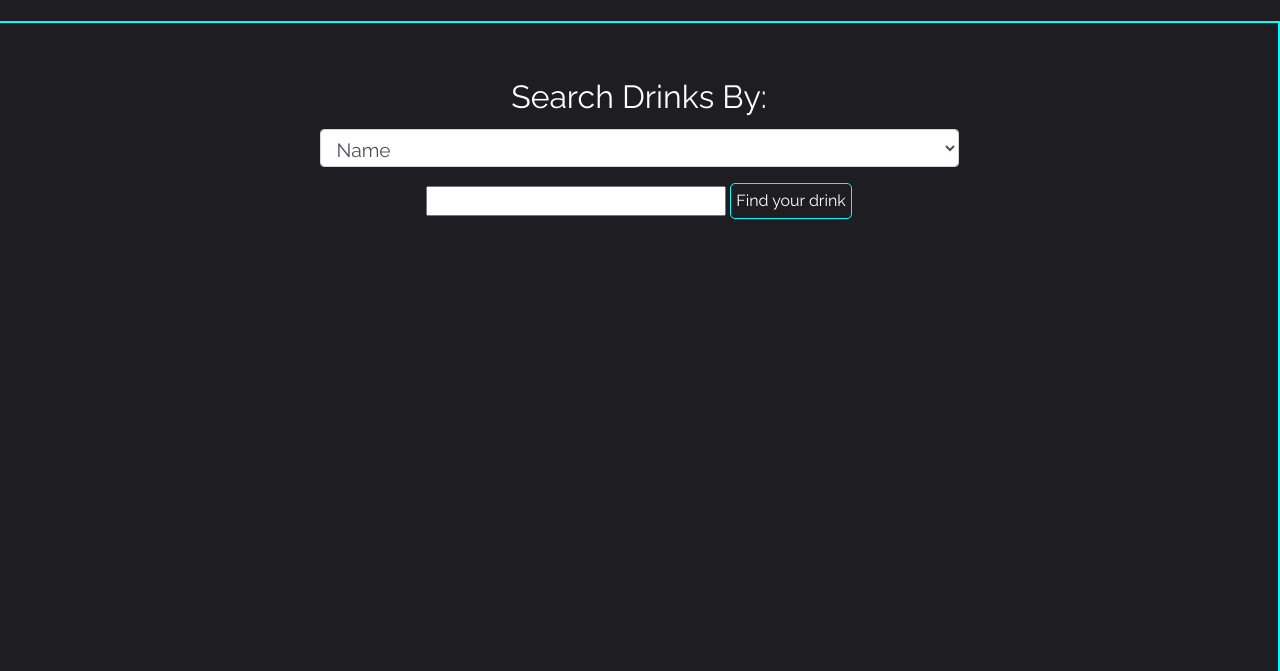
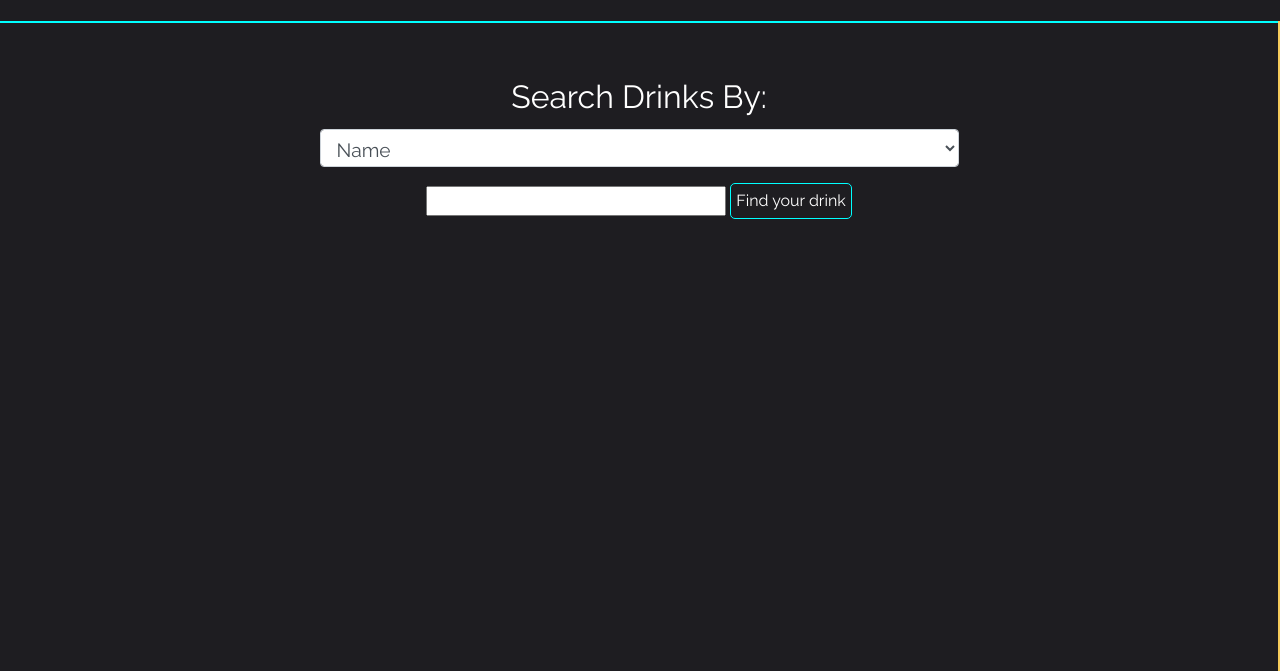
Before and after one commit to t10chap/cocktail-finder, a website: page views/homepage.html in a window 1280 px wide. Shown: the part 129-800 px from the top of the page. Drawn offline with nearby package versions, Linux system fonts and the light colour scheme; no server answers.

Commit message:
test commit on separate branch

```diff
--- a/public/styles/homepage.css
+++ b/public/styles/homepage.css
@@ -76,7 +76,7 @@ li {
   color: white;
   text-align: center;
   transition: all 0.3s;
-  border-left: 2px solid #00ffff;
+  border-left: 2px solid #f6cc5c;
 }
 
 .sidebar.active {
```
